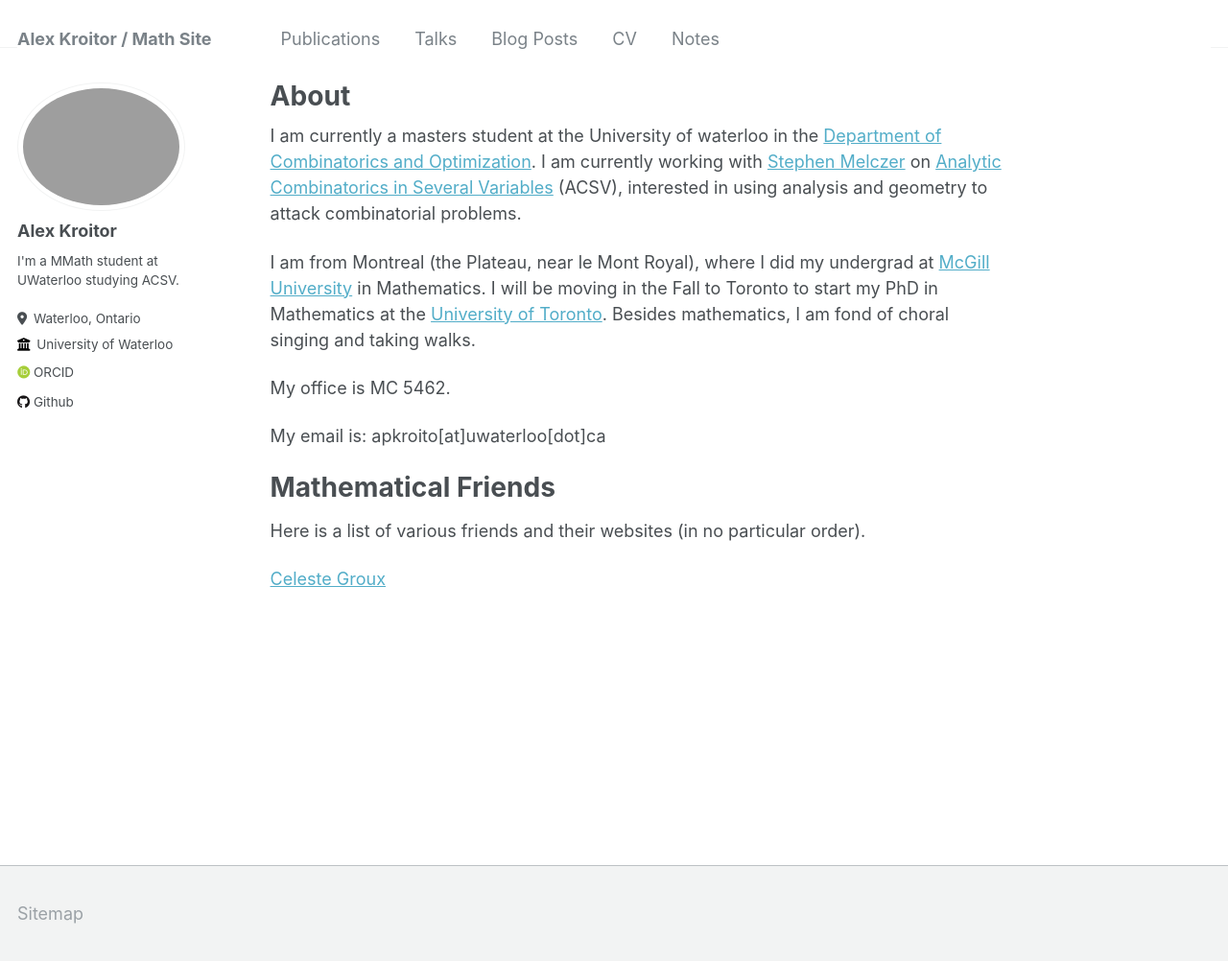
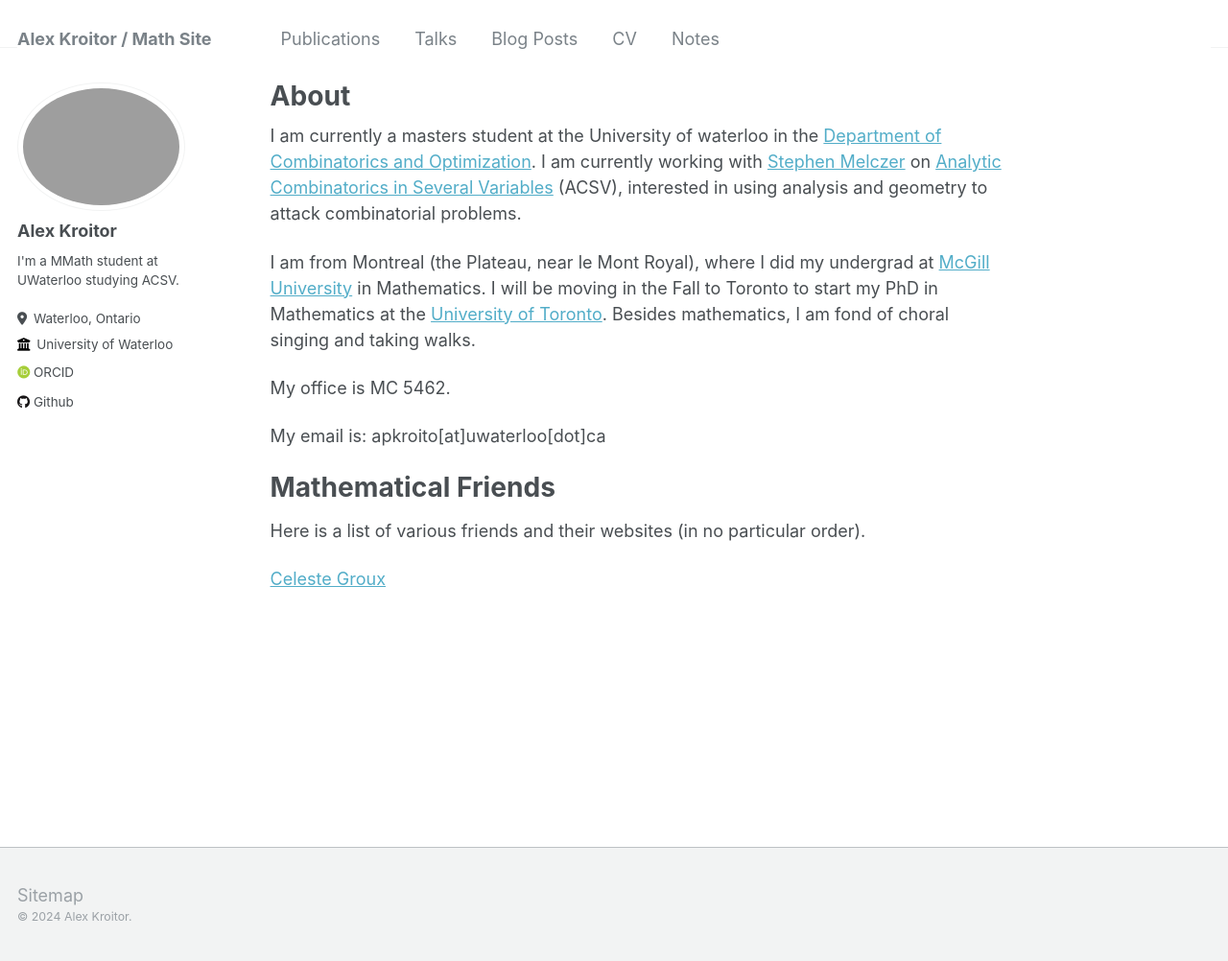
Before and after one commit to akroitor/akroitor.github.io, a Jekyll site: the page built from _pages/about.md, in a window 1280 px wide and 1002 px high. Shown: the whole window at 96% size. Built offline with Jekyll 4.4.1, drawn with Linux system fonts in a browser that asks for light colours; some web fonts are replaced.

Commit message:
Update footer.html

```diff
--- a/_includes/footer.html
+++ b/_includes/footer.html
@@ -21,3 +21,4 @@
 
 <div class="page__footer-copyright">&copy; {{ site.time | date: '%Y' }} {{ site.name | default: site.title }}. {{ site.data.ui-text[site.locale].powered_by | default: "Powered by" }} <a href="http://jekyllrb.com" rel="nofollow">Jekyll</a> &amp; <a href="https://github.com/academicpages/academicpages.github.io">AcademicPages</a>, a fork of <a href="https://mademistakes.com/work/minimal-mistakes-jekyll-theme/" rel="nofollow">Minimal Mistakes</a>.</div>
  -->
+<div class="page__footer-copyright">&copy; {{ site.time | date: '%Y' }} {{ site.name | default: site.title }}.
```
